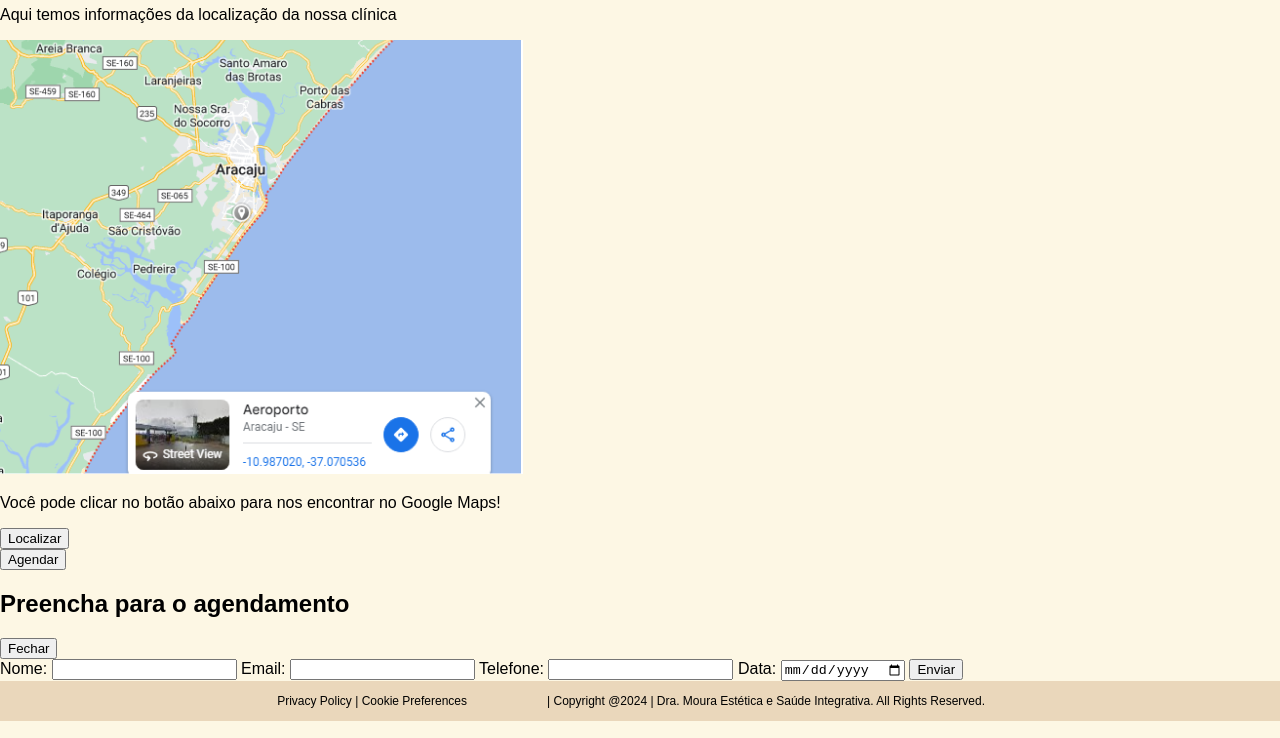
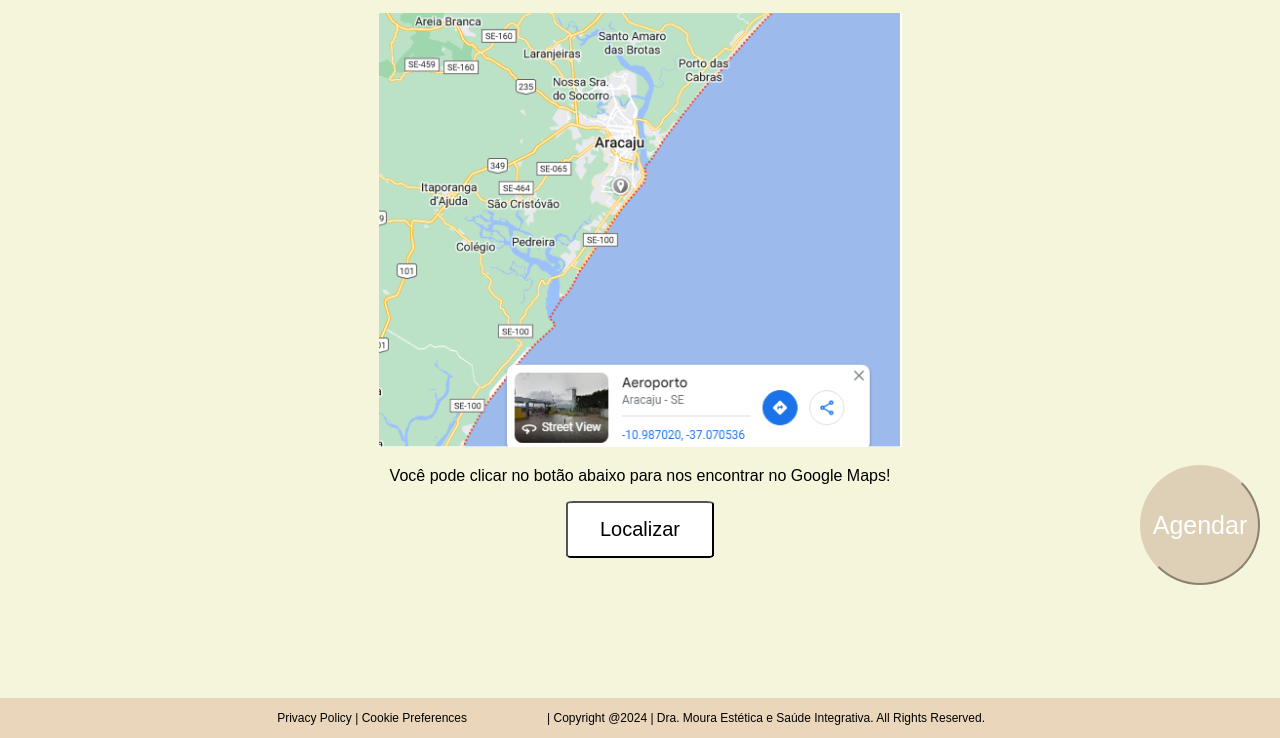
Before and after one commit to eniogabriel75/Projeto_Proz, a plain HTML site: page localizacao.html in a window 1280 px wide. Shown: the part 195-933 px from the top of the page. Drawn offline with nearby package versions, Linux system fonts and the light colour scheme; some packages are replaced by stand-ins of ours; files that its build step writes are made by us from their sources; a script that the page names is missing; a web font is replaced by a local one.

Commit message:
Ajuste para deploy

```diff
--- a/localizacao.html
+++ b/localizacao.html
@@ -5,8 +5,8 @@
     <meta name="viewport" content="width=device-width, initial-scale=1.0" />
     <title>Localização</title>
     <link rel="stylesheet" href="./css/padrao.css" />
-    <link rel="stylesheet" href="./css/style.css" />
-    <script src="./js/localizacao.js" defer></script>
+    <link rel="stylesheet" href="./css/localizacao.css" />
+    <script src="./JS/localizacao.js" defer></script>
     <script src="https://cdn.jsdelivr.net/npm/sweetalert2@11"></script>
 
     <link
```
